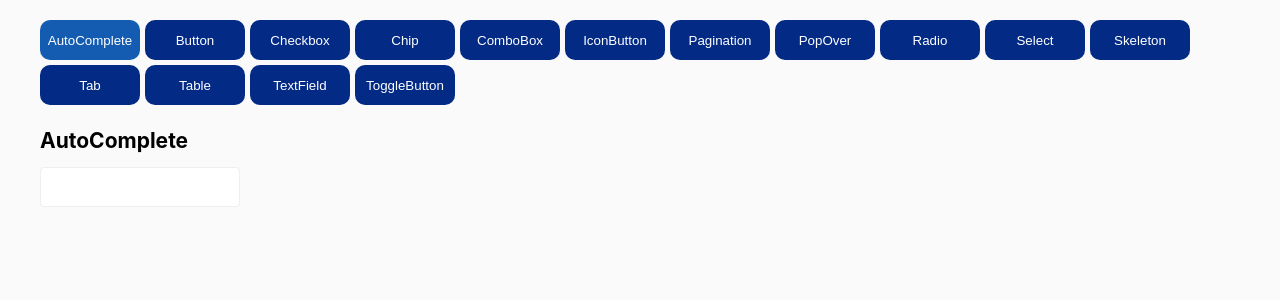
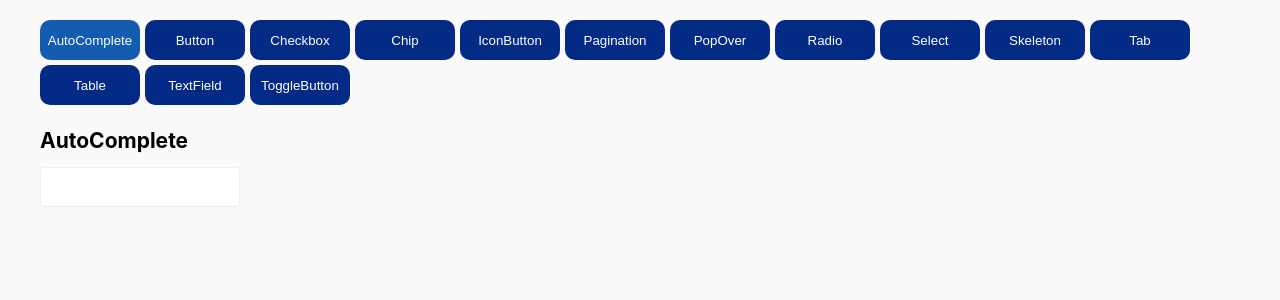
Before and after one commit to UsePlease-UI/PPudding, a React (Create React App) app: page / in a window 1280 px wide. Shown: the top 300 px of the page. Built offline with nearby package versions, Linux system fonts and the light colour scheme.

Commit message:
mod: combobox 삭제

```diff
--- a/src/components/molecules/ComboBox.tsx
+++ b/src/components/molecules/ComboBox.tsx
@@ -20,6 +20,7 @@ type listType = {
 type ComboBoxType = {
     icon?: React.ReactNode;
     list: listType[];
+    isAutoComplete?: boolean;
 };
 
 const listItemStyle = css({
@@ -44,15 +45,14 @@ const listItemStyle = css({
     }
 });
 
-export default function ComboBox({ icon = false, list }: ComboBoxType) {
+export default function ComboBox({ icon = false, list, isAutoComplete = false }: ComboBoxType) {
     const [isVisible, setIsVisible] = useState<boolean>(false);
     const [listArr, setListArr] = useState(list);
     const [inputValue, setInputValue] = useState<string>('');
     const listRef = useRef<HTMLUListElement | null>(null);
 
     const handleClick = () => {
-        if (inputValue) setIsVisible((prev) => !prev);
-
+        setIsVisible((prev) => !prev);
         if (!isVisible) {
             document.body.style.overflow = 'hidden';
         } else {
--- a/src/examples/ComboBoxExample.tsx
+++ /dev/null
@@ -1,16 +0,0 @@
-import React from 'react';
-
-import FlexBox from 'components/atoms/FlexBox';
-import ComboBox from 'components/molecules/ComboBox';
-import { COMBOBOX } from 'constants/autocomplete';
-
-import { ChevronDownIcon } from 'assets/icons';
-
-export default function ComboBoxExample() {
-    return (
-        <FlexBox direction="column" gap={10}>
-            <h2>ComboBox</h2>
-            <ComboBox icon={<ChevronDownIcon />} list={COMBOBOX} />
-        </FlexBox>
-    );
-}
--- a/src/layouts/Layout.tsx
+++ b/src/layouts/Layout.tsx
@@ -7,7 +7,6 @@ import Skeleton from 'components/atoms/Skeleton';
 import ButtonExample from 'examples/ButtonExample';
 import CheckboxExample from 'examples/CheckboxExample';
 import ChipExample from 'examples/ChipExample';
-import ComboBoxExample from 'examples/ComboBoxExample';
 import IconButtonExample from 'examples/IconButtonExample';
 import PaginationExample from 'examples/PaginationExample';
 import PopOverExample from 'examples/PopOverExample';
@@ -18,7 +17,7 @@ import TableExample from 'examples/TableExample';
 import TextFieldExample from 'examples/TextFieldExample';
 import ToggleButtonExample from 'examples/ToggleButtonExample';
 
-import AutoCompleteExample from './AutoCompleteExample';
+import AutoCompleteExample from '../examples/AutoCompleteExample';
 
 import { css } from '@emotion/react';
 
@@ -27,7 +26,6 @@ const COMPONENT_LIST = [
     'Button',
     'Checkbox',
     'Chip',
-    'ComboBox',
     'IconButton',
     'Pagination',
     'PopOver',
@@ -53,8 +51,6 @@ function getComponents(type: string) {
             return <CheckboxExample />;
         case 'Chip':
             return <ChipExample />;
-        case 'ComboBox':
-            return <ComboBoxExample />;
         case 'IconButton':
             return <IconButtonExample />;
         case 'Pagination':
```
Also changed, not shown: src/examples/AutoCompleteExample.tsx (renamed from src/layouts/AutoCompleteExample.tsx).
